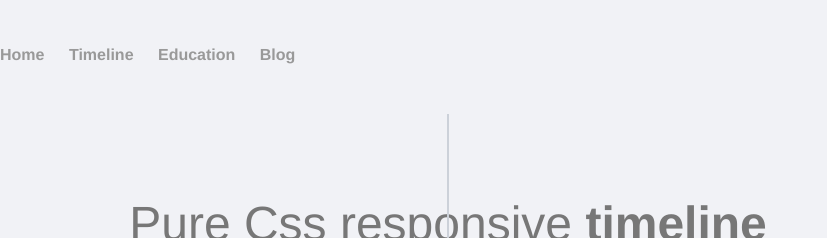
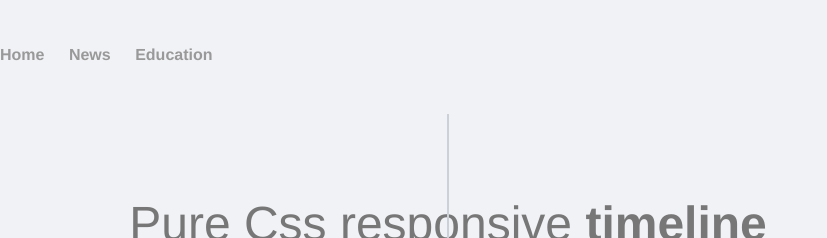
Before and after one commit to HadiAmirpour/hadiamirpour.github.io, a Jekyll site: the page news.html, which Jekyll copies as it is, in a window 1280 px wide. Shown: the top 238 px of the page, without its empty margins (0-827 px from the left). Built offline with Jekyll 4.4.1, drawn with Linux system fonts in a browser that asks for light colours.

Commit message:
Update news.html

```diff
--- a/news.html
+++ b/news.html
@@ -11,9 +11,8 @@
 		<nav>
     		<ul>
         		<li><a href="/">Home</a></li>
-	        	<li><a href="/timeline">Timeline</a></li>
+	        	<li><a href="/news">News</a></li>
         		<li><a href="/education">Education</a></li>
-        		<li><a href="/blog">Blog</a></li>
     		</ul>
 		</nav>
 		<div class="container">
```
